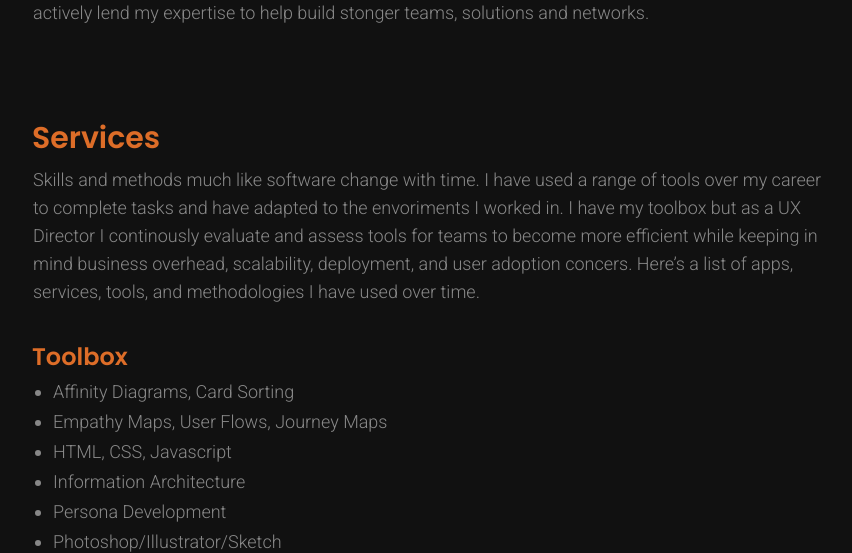
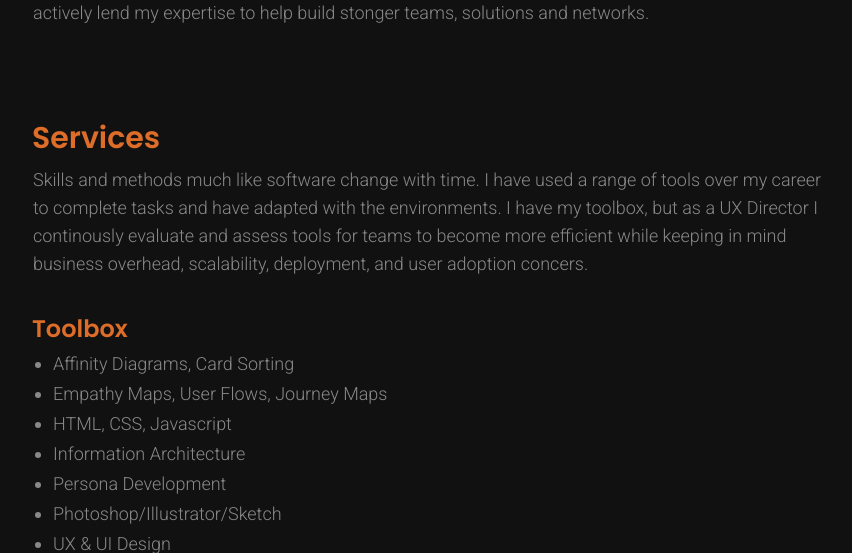
Before and after one commit to robsturgill/robsturgill.com, a PHP site: page /about.php in a window 1280 px wide. Shown: the part 1848-2401 px from the top of the page, without its empty margins (207-1059 px from the left). Run offline with PHP 8.4, Linux system fonts and the light colour scheme.

Commit message:
revised about page content

```diff
--- a/about.php
+++ b/about.php
@@ -67,7 +67,7 @@
 */?>
 
             <h3>Services</h3>
-            <p>Skills and methods much like software change with time. I have used a range of tools over my career to complete tasks and have adapted to the envoriments I worked in. I have my toolbox but as a UX Director I continously evaluate and assess tools for teams to become more efficient while keeping in mind business overhead, scalability, deployment, and user adoption concers. Here’s a list of apps, services, tools, and methodologies I have used over time.</p>
+            <p>Skills and methods much like software change with time. I have used a range of tools over my career to complete tasks and have adapted with the environments. I have my toolbox, but as a UX Director I continously evaluate and assess tools for teams to become more efficient while keeping in mind business overhead, scalability, deployment, and user adoption concers. <!-- Here’s a list of apps, services, tools, and methodologies I have used over time. --></p>
             <br>
 
             <h4>Toolbox</h4>
```
